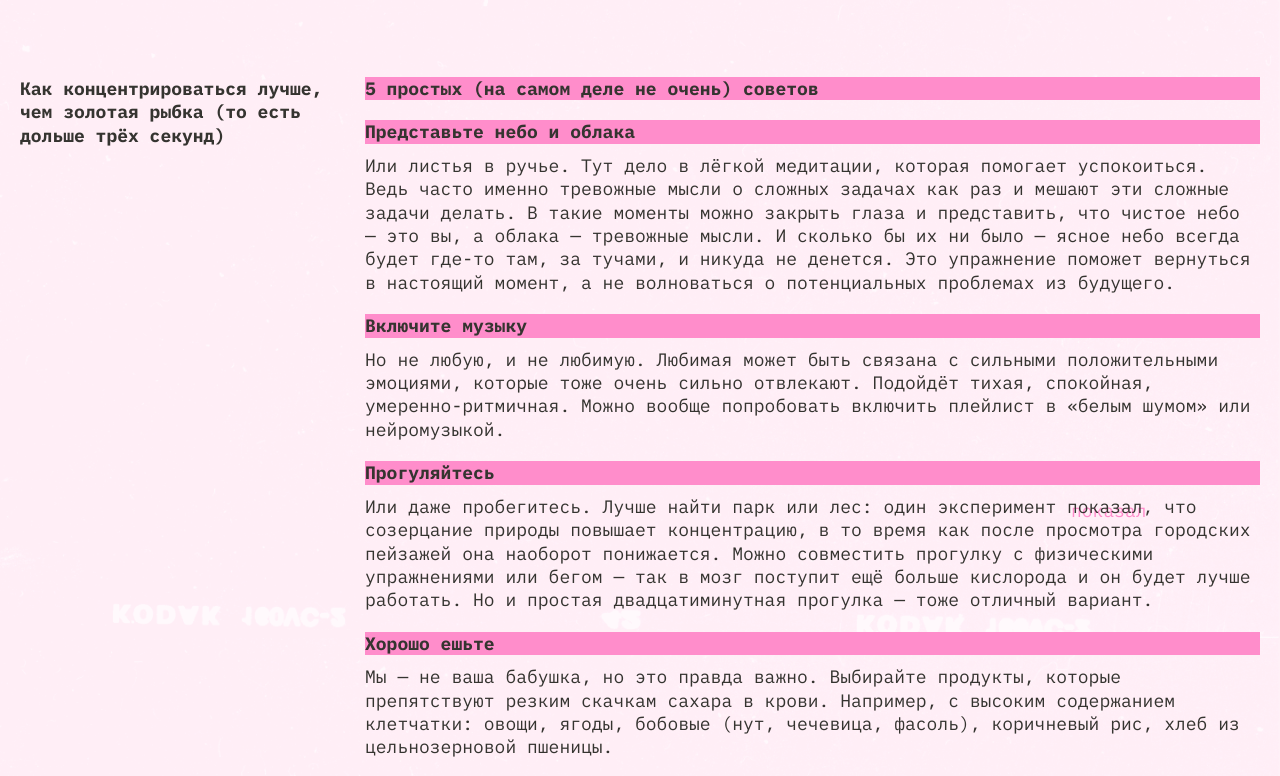
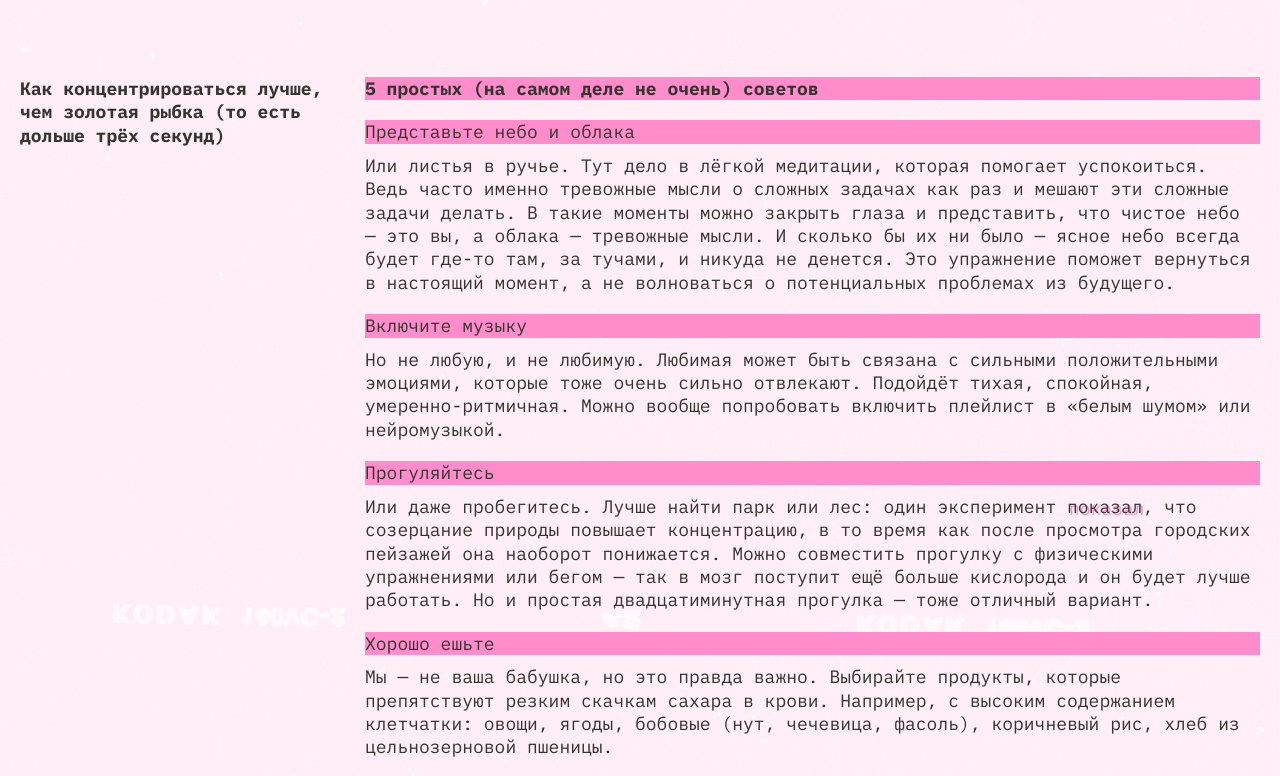
Before and after one commit to Pavel-Chechin/slozhno-sosredotochitsya-fd, a plain HTML site: page index.html in a window 1280 px wide. Shown: the part 1762-2538 px from the top of the page. Drawn offline with Linux system fonts and the light colour scheme.

Commit message:
внесены правки по результатам ревью

```diff
--- a/index.html
+++ b/index.html
@@ -65,7 +65,7 @@
                 вам (и всем нанимающим менеджерам этого мира)? А дело в том, что
                 её просто не существует. Исследователи
                 <a
-                  class="link shadow-decor"
+                  class="link"
                   href="https://dana.org/article/multicosts-of-multitasking/"
                   target="_blank"
                   >выяснили</a
@@ -182,7 +182,7 @@
                   Или даже пробегитесь. Лучше найти парк или лес: один
                   эксперимент
                   <a
-                    class="link shadow-decor"
+                    class="link"
                     href="https://www.sciencedirect.com/science/article/abs/pii/S0272494415000328"
                     target="_blank"
                     >показал</a
--- a/styles/style.css
+++ b/styles/style.css
@@ -43,10 +43,11 @@
 
 .link {
   text-decoration: none;
+  text-shadow: 2px 2px 0 var(--accent-color);
 }
 
 .link:hover {
-  text-decoration: underline;
+  border-bottom: 1px solid var(--text-color);
 }
 
 .link:focus {
@@ -97,6 +98,10 @@
   font-weight: 700;
   font-size: inherit;
   line-height: inherit;
+}
+
+h4.title {
+  font-weight: 400;
 }
 
 .title-decor {
```
